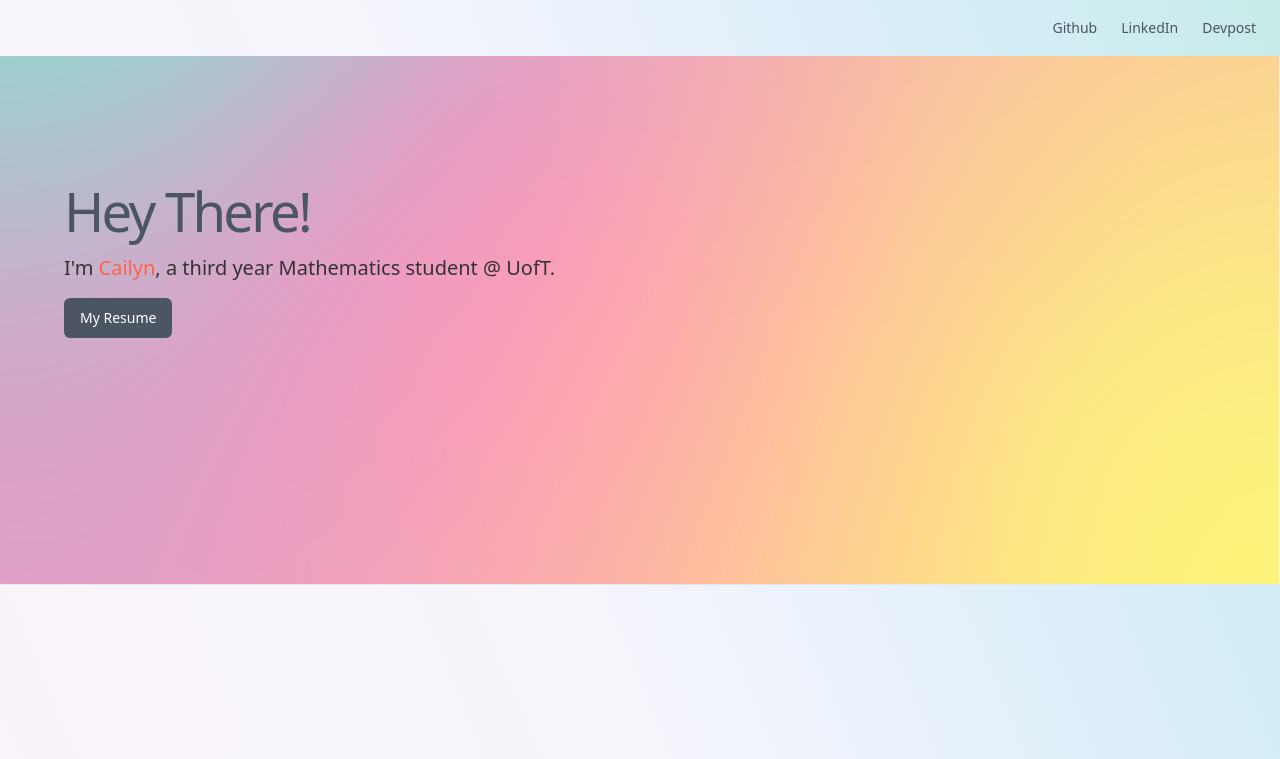
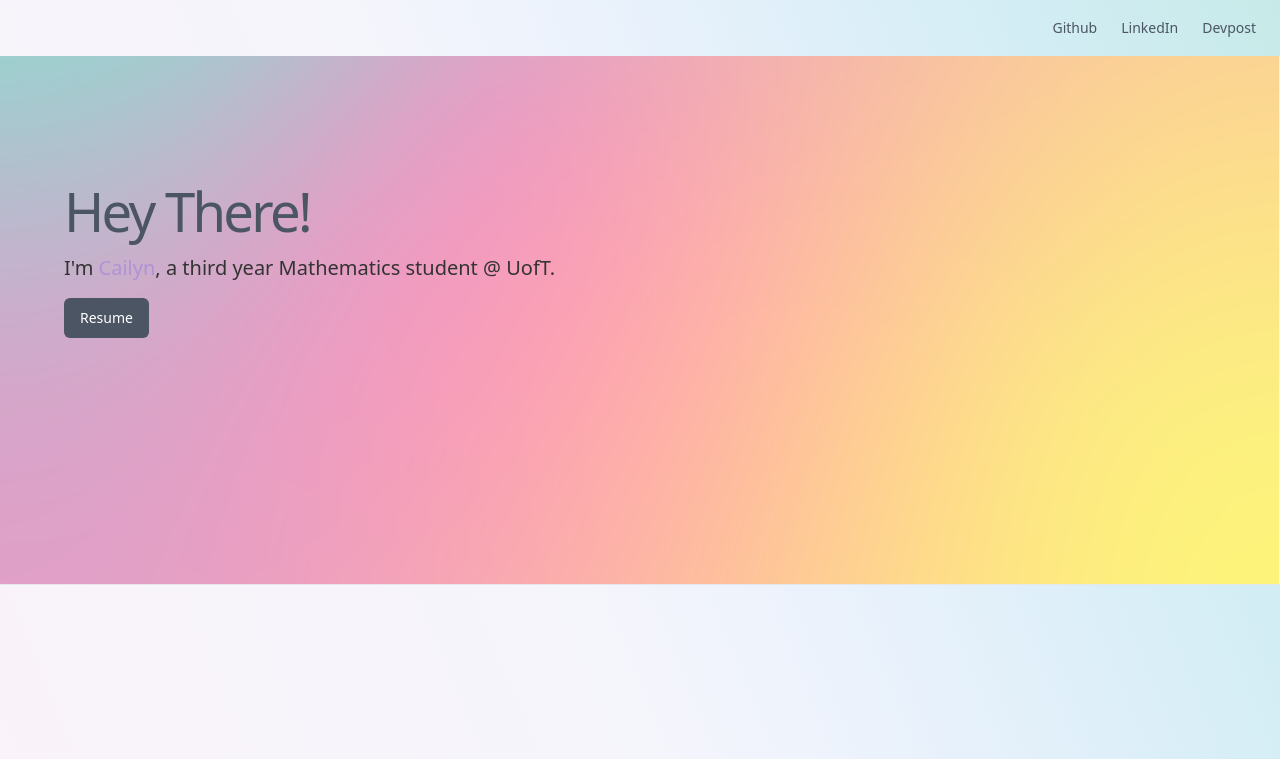
Before and after one commit to cailynhk/cailynwebsite, a Next.js app: page / in a window 1280 px wide. Shown: the top 759 px of the page. Built offline with nearby package versions, Linux system fonts and the light colour scheme.

Commit message:
oki done for now

```diff
--- a/app/styles.css
+++ b/app/styles.css
@@ -2,11 +2,21 @@
 @import 'tailwindcss/components';
 @import 'tailwindcss/utilities';
 
-/* Remove custom font family if you want the default font */
 body {
-  /* font-family: var(--font-libre_franklin), sans-serif;  Remove this line */
+  -webkit-font-smoothing: antialiased; /* For WebKit browsers */
+  -moz-osx-font-smoothing: grayscale; /* For Firefox on macOS */
+  font-family: -apple-system,system-ui,BlinkMacSystemFont,"Segoe UI",Roboto,"Helvetica Neue",Arial,sans-serif
 }
 
-h1, h2, h3, h4, h5, h6 {
-  /* font-family: var(--font-libre_franklin), sans-serif;  Remove this line */
+@keyframes fadeIn {
+  from {
+    opacity: 0;
+  }
+  to {
+    opacity: 1;
+  }
 }
+
+.fade-in {
+  animation: fadeIn 2s ease-in-out forwards; /* Adjust duration as needed */
+}
--- a/components/component/component.jsx
+++ b/components/component/component.jsx
@@ -8,9 +8,9 @@ import '../../app/styles.css';
 export function Component() {
   return (
     (<div
-      className="flex flex-col min-h-[100dvh] bg-[linear-gradient(to_right_top,#f7d8e7,#f7dfec,#f8e6f1,#f9ecf5,#faf3f9,#f8f4fa,#f7f4fb,#f5f5fc,#ebf2fc,#deeff9,#d1edf3,#c7eae8)] text-[#333] ">
+      className="flex flex-col min-h-[100dvh] bg-[linear-gradient(to_right_top,#f7d8e7,#f7dfec,#f8e6f1,#f9ecf5,#faf3f9,#f8f4fa,#f7f4fb,#f5f5fc,#ebf2fc,#deeff9,#d1edf3,#c7eae8)] text-[#333] fade-in"> {/* Added fade-in class */}
       <header className="px-4 lg:px-6 h-14 flex items-center">
-        <Link className="flex items-center justify-center" href="#">
+      <Link className="flex items-center justify-center" href="#">
           <span className="sr-only">Portfolio</span>
         </Link>
         <nav className="ml-auto flex gap-4 sm:gap-6">
@@ -47,12 +47,12 @@ export function Component() {
           Hey There!
         </h1>
         <p className="mx-auto max-w-[700px] text-[#333] md:text-xl dark:text-gray-400 mt-4">
-          I'm <span className="text-[#FF6347]">Cailyn</span>, a third year Mathematics student @ UofT.
+          I'm <span className="text-[#b092d7]">Cailyn</span>, a third year Mathematics student @ UofT.
         </p>
                 {/* Button for Resume */}
                 <Link href="https://drive.google.com/file/d/1TCZZhOcEsUgMW5jBPolvQBI3at_z7A84/view?usp=sharing" target="_blank">
           <Button className="mt-4 bg-[#4b5563] text-white hover:bg-[#374151] focus-visible:ring-[#4b5563]">
-            My Resume
+            Resume
           </Button>
         </Link>
       </div>
```
